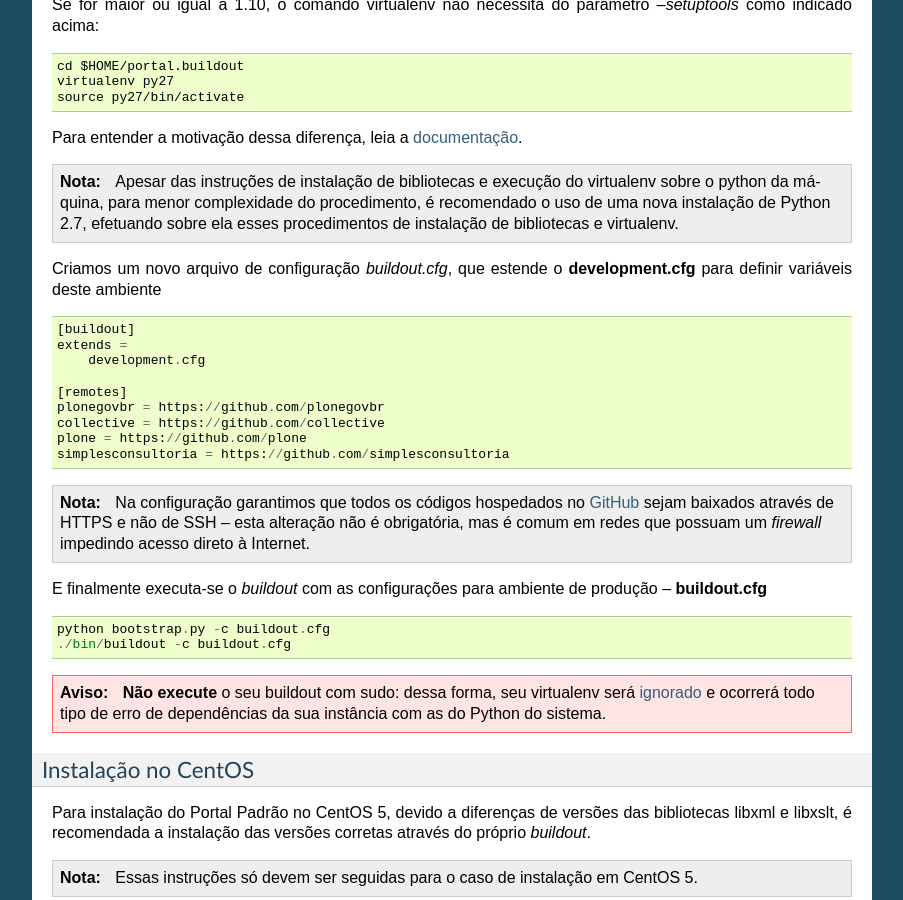
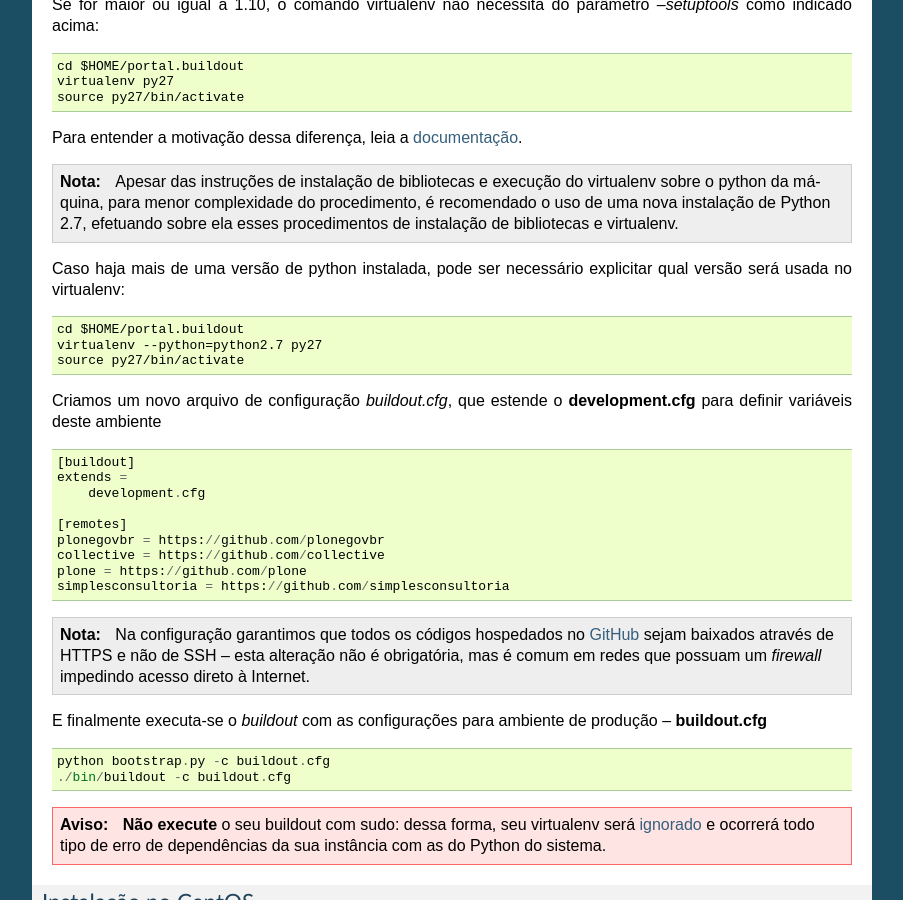
Before and after one commit to plonegovbr/portal.buildout, a Sphinx documentation site: the page built from docs/desenvolvimento.rst, in a window 1280 px wide and 900 px high, scrolled down 665 px. Shown: the whole window, without its empty margins (198-1101 px from the left). Built offline with Sphinx 7.4.7, drawn with Linux system fonts in a browser that asks for light colours.

Commit message:
Update desenvolvimento.rst
Explicitando versão de python no virtualenv

```diff
--- a/docs/desenvolvimento.rst
+++ b/docs/desenvolvimento.rst
@@ -52,6 +52,13 @@ Para entender a motivação dessa diferença, leia a `documentação <https://gi
            do procedimento, é recomendado o uso de uma nova instalação de
            Python 2.7, efetuando sobre ela esses procedimentos de
            instalação de bibliotecas e virtualenv.
+
+Caso haja mais de uma versão de python instalada, pode ser necessário explicitar qual versão será usada no virtualenv:
+::
+
+    cd $HOME/portal.buildout
+    virtualenv --python=python2.7 py27
+    source py27/bin/activate
 
 Criamos um novo arquivo de configuração *buildout.cfg*, que estende o
 **development.cfg** para definir variáveis deste ambiente
```
